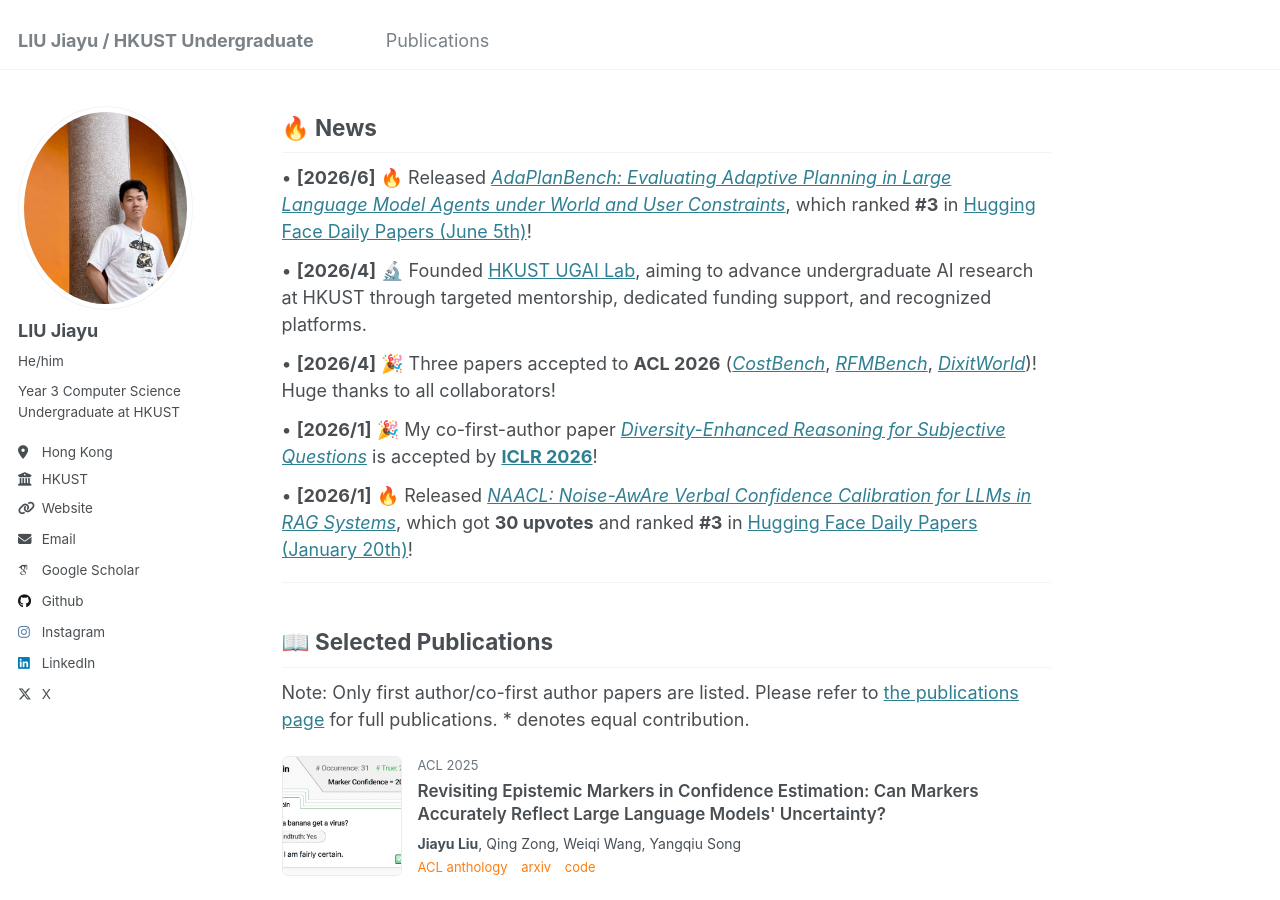
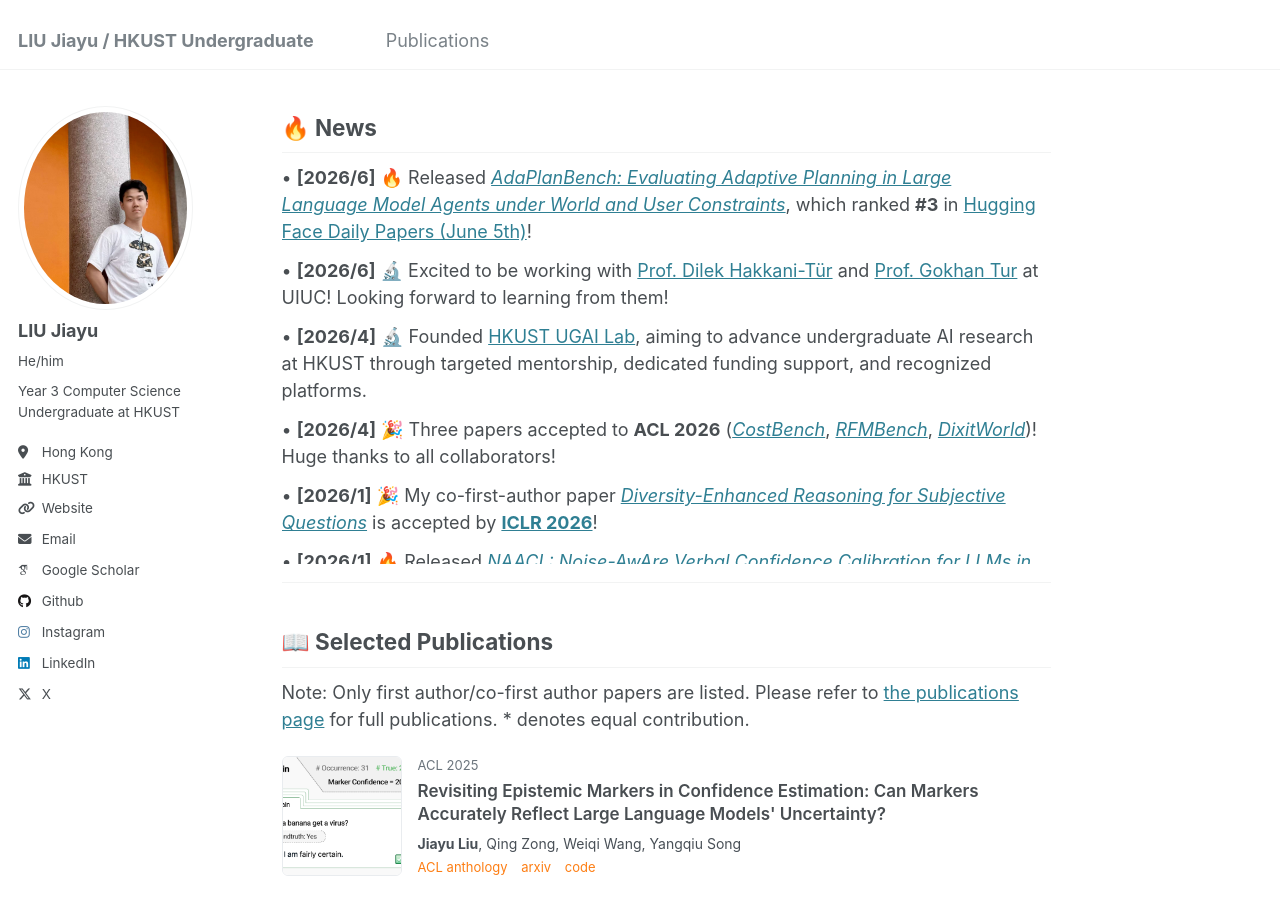
Before and after one commit to JiayuJeff/JiayuJeff.github.io, a Jekyll site: the page built from _pages/about.md, in a window 1280 px wide and 900 px high, scrolled down 558 px. Built offline with Jekyll 4.4.1, drawn with Linux system fonts in a browser that asks for light colours; some web fonts are replaced.

Commit message:
Add news about working with Prof. Dilek Hakkani-Tür and Prof. Gokhan Tur

```diff
--- a/_pages/about.md
+++ b/_pages/about.md
@@ -171,6 +171,7 @@ Here is my [google Scholar](https://scholar.google.com/citations?user=PIQxhfMAAA
 
 <div class="news-container">
   <div class="news-item">• <strong>[2026/6]</strong> 🔥 Released <a href="https://huggingface.co/papers/2606.05622"><em>AdaPlanBench: Evaluating Adaptive Planning in Large Language Model Agents under World and User Constraints</em></a>, which ranked <strong>#3</strong> in <a href="https://huggingface.co/papers/date/2026-06-05">Hugging Face Daily Papers (June 5th)</a>!</div>
+  <div class="news-item">• <strong>[2026/6]</strong> 🔬 Excited to be working with <a href="https://siebelschool.illinois.edu/about/people/all-faculty/dilek">Prof. Dilek Hakkani-Tür</a> and <a href="https://siebelschool.illinois.edu/about/people/faculty/gokhan">Prof. Gokhan Tur</a> at UIUC! Looking forward to learning from them!</div>
   <div class="news-item">• <strong>[2026/4]</strong> 🔬 Founded <a href="https://github.com/HKUST-UGAIL">HKUST UGAI Lab</a>, aiming to advance undergraduate AI research at HKUST through targeted mentorship, dedicated funding support, and recognized platforms.</div>
   <div class="news-item">• <strong>[2026/4]</strong> 🎉 Three papers accepted to <strong>ACL 2026</strong> (<a href="https://arxiv.org/pdf/2511.02734v1"><em>CostBench</em></a>, <a href="https://arxiv.org/pdf/2506.17114"><em>RFMBench</em></a>, <a href="https://arxiv.org/abs/2510.10117"><em>DixitWorld</em></a>)! Huge thanks to all collaborators!</div>
   <div class="news-item">• <strong>[2026/1]</strong> 🎉 My co-first-author paper <a href="https://openreview.net/forum?id=1Bf0tToGT1"><em>Diversity-Enhanced Reasoning for Subjective Questions</em></a> is accepted by <a href="https://iclr.cc/"><strong>ICLR 2026</strong></a>!</div>
```
